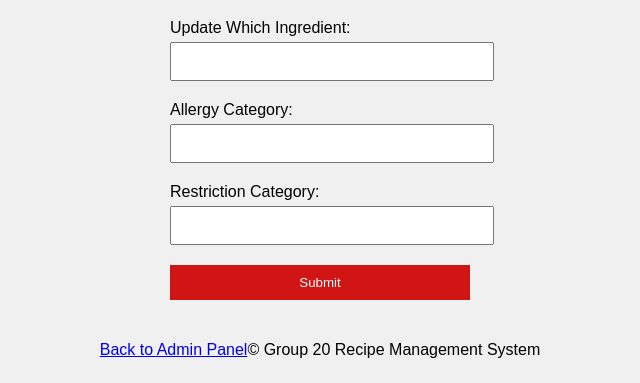
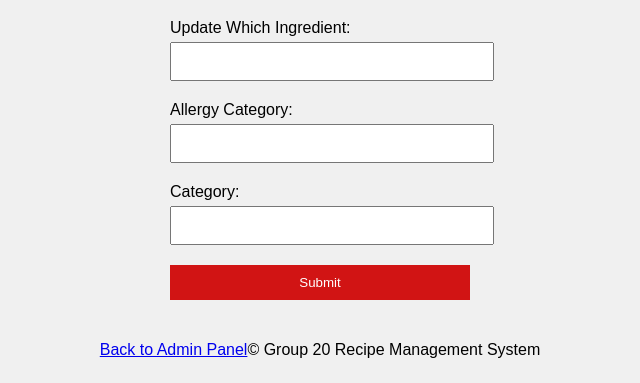
Before and after one commit to ABaloch1/Whats4Dinner, a Flask app: page /admin_panel/update_ingredient in a window 1280 px wide. Shown: the part 128-511 px from the top of the page, without its empty margins (320-960 px from the left). Run offline with Flask 3, Linux system fonts and the light colour scheme; the visitor is signed in with stand-in values (Sample User, id 1); some libraries are stand-ins or nearby versions.

Commit message:
changed "restriction catgeory"

```diff
--- a/templates/admin_panel/update_ingredient.html
+++ b/templates/admin_panel/update_ingredient.html
@@ -64,7 +64,7 @@
         <label for="allergyCategory">Allergy Category:</label>
         <input type="text" id="allergyCategory" name="allergyCategory">
 
-        <label for="category">Restriction Category:</label>
+        <label for="category">Category:</label>
         <input type="text" id="category" name="category">
 
         <div class="message">{{ message }}</div>
```
